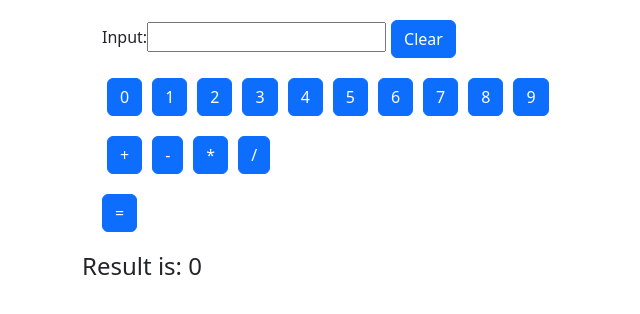
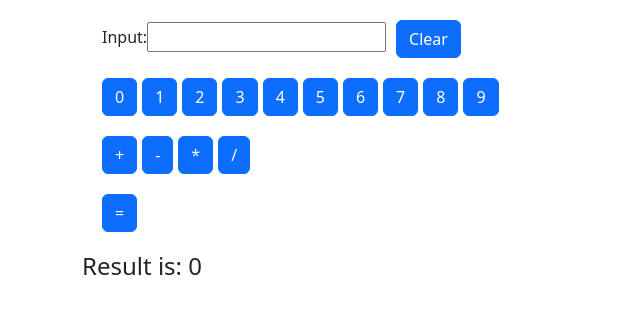
Before and after one commit to SriKavyaVanama/calculator, an Angular app: page /calculator in a window 1280 px wide. Shown: the top 314 px of the page, without its empty margins (0-640 px from the left). Built offline with nearby package versions, Linux system fonts and the light colour scheme.

Commit message:
fixed bug on left margin

```diff
--- a/src/app/calculator/cal/cal.component.html
+++ b/src/app/calculator/cal/cal.component.html
@@ -3,7 +3,7 @@
     <div class="content">
       <label> Input: </label>
       <input type="text" formControlName="input" />
-      <button class="btn btn-primary btn-number" (click)="onClear()">Clear</button>
+      <button class="btn btn-primary btn-left" (click)="onClear()">Clear</button>
     </div>
     <div class="content">
       <button
--- a/src/app/calculator/cal/cal.component.scss
+++ b/src/app/calculator/cal/cal.component.scss
@@ -3,7 +3,10 @@
         margin: 20px;
         .btn-number{
             margin-right: 5px;
-            margin-left: 5px;
+
+        }
+        .btn-left{
+            margin-left: 10px;
         }
     }
 }
```
